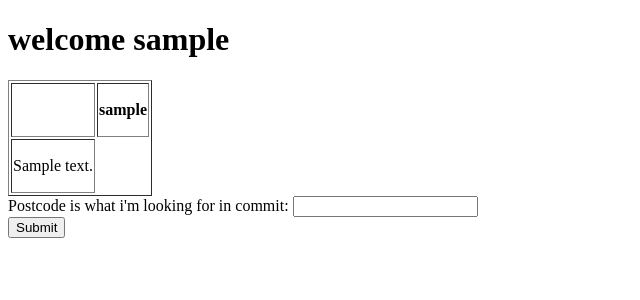
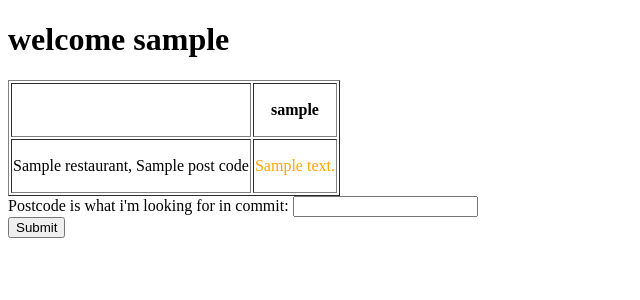
Before and after one commit to mjgallo/grid, a Django app: template grid/templates/grid/details.html in a window 1280 px wide. Shown: the top 300 px of the page, without its empty margins (0-640 px from the left). Run offline with Django 3.2, Linux system fonts and the light colour scheme; tables that the repository leaves empty hold one stand-in row (values such as "Sample post"); the template is opened without the code that fills it: values that come from a table or form of the project are taken from there, most other values are stand-ins (such as "Sample title", 1, 10 or a date in 2020); parts of the project's set-up code (start-up, migrations or seed data) failed here and were passed over; some libraries are stand-ins or nearby versions.

Commit message:
added colors to details html

```diff
--- a/grid/TableData.py
+++ b/grid/TableData.py
@@ -43,7 +43,7 @@ class TableData:
 		self.all_users = User.objects.all()
 		table_list = []
 		for restaurant in self.all_restaurants:
-			restaurant_list = [{'review': restaurant.name}]
+			restaurant_list = []
 			for user in self.all_users:
 				try:
 				    review = Review.objects.get(restaurant=restaurant, reviewer=user)
--- a/grid/admin.py
+++ b/grid/admin.py
@@ -2,7 +2,7 @@ from django.contrib import admin
 from grid.models import Restaurant, Review
 
 class ReviewAdmin(admin.ModelAdmin):
-	fields = ['reviewer', 'review', 'restaurant',]
+	fields = ['reviewer', 'review', 'restaurant', 'good']
 
 admin.site.register(Review, ReviewAdmin)
 admin.site.register(Restaurant)
--- a/grid/static/grid/mystyle.css
+++ b/grid/static/grid/mystyle.css
@@ -3,3 +3,6 @@
 }
 
 .edit {background-color: yellow;}
+.no_review {color: grey;}
+.review_exists_good {color: blue;}
+.review_exists_bad {color: orange;}
--- a/grid/templates/grid/details.html
+++ b/grid/templates/grid/details.html
@@ -22,12 +22,34 @@
 	<tbody>
 	{% for restaurant in table_data %}
 		<tr>
+			<td>
+				{{ restaurant.1.restaurant.name }}, {{ restaurant.1.restaurant.post_code.name }}
+			</td>
 			{% for user_review in restaurant %}
 			<td>
-				<div id={% if user_review.review %}{{ user_review.id}}{% else %}{{ user_review.reviewer.id }}-{{ user_review.restaurant.id }} {% endif %}
+				<div class={% if user_review.review and user_review.good %}
+				review_exists_good
+				{% elif user_review.review and not user_review.good %}
+				review_exists_bad
+				{% else %}
+				no_review
+				{% endif %}
+				>
 
-				 class={% if user_review.reviewer == this_user %}edit{% endif %} name={{ user_review.id}}>
-					{% if user_review.review %}{{ user_review.review }}{% else %} No review yet {% endif %}
+					<div
+						id={% if user_review.review %}{{ user_review.id}}{% else 	%}{{ user_review.reviewer.id }}-{{ user_review.restaurant.id }} {% endif %}
+
+					 	class={% if user_review.reviewer == this_user %}
+					 			edit
+					 			{% endif %}
+					 			name={{ user_review.id}}
+					>
+
+						{% if user_review.review %}{{ user_review.review }}
+						{% elif user_review.reviewer == this_user %} Click to add review
+						{% else %}
+						{% endif %}
+					</div>
 				</div>
 			</td>
 			{% endfor %}
```
Also changed, not shown: 2 other files.
